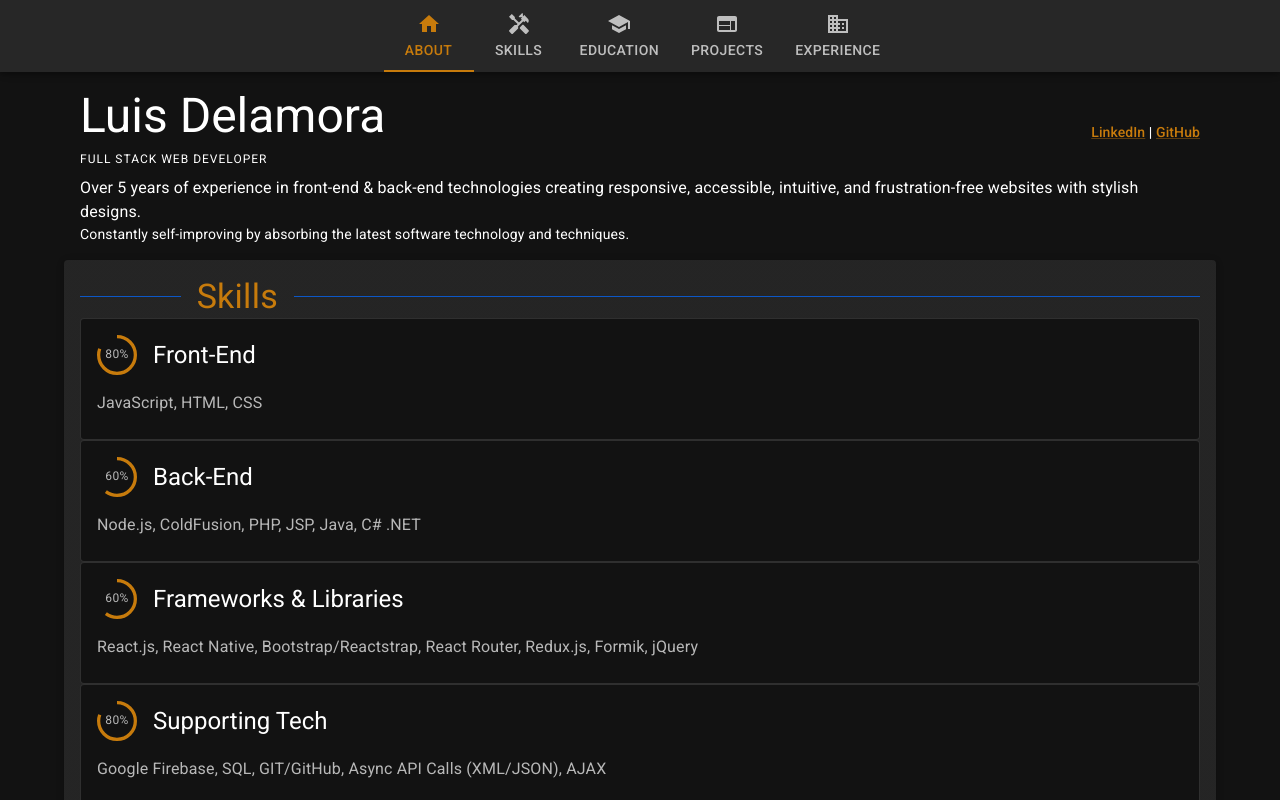
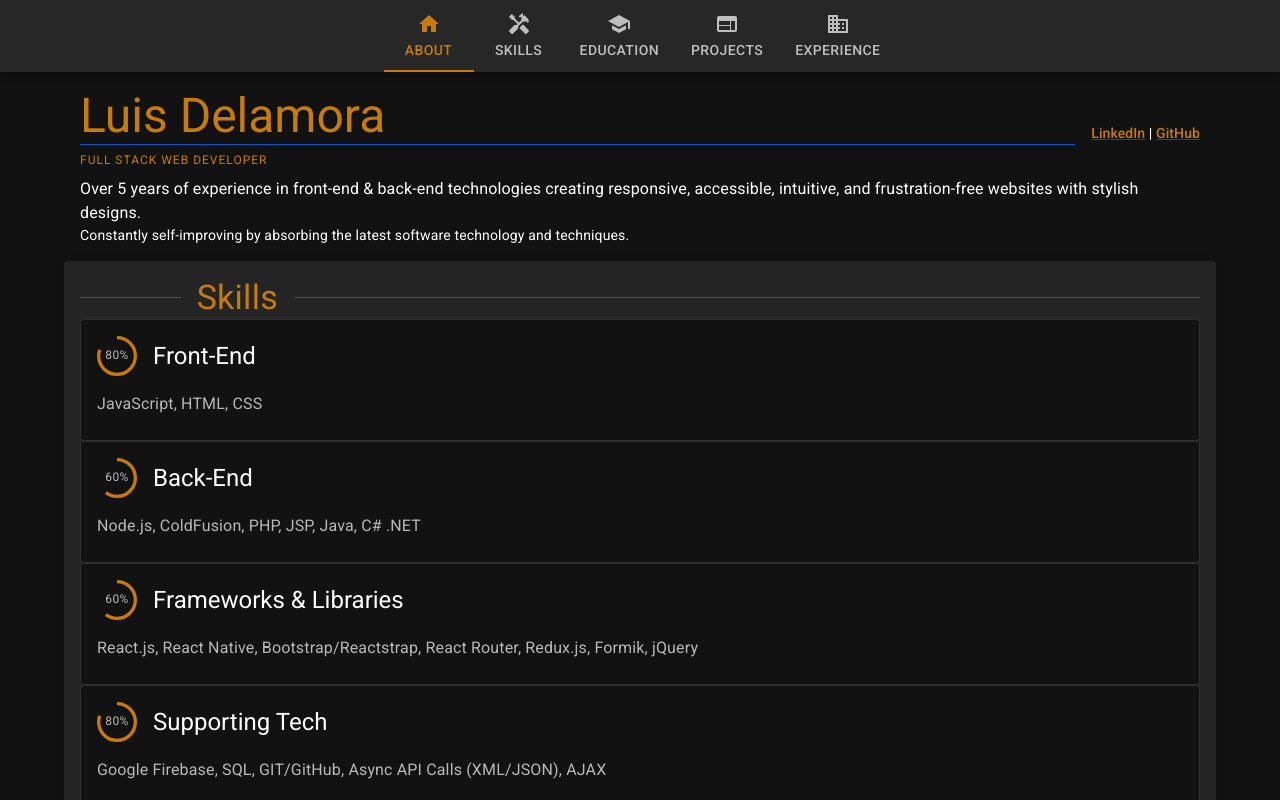
Before and after one commit to eccos/portfolio, a React (Create React App) app: page / in a window 1280 px wide. Shown: the top 800 px of the page. Built offline with nearby package versions, Linux system fonts and the light colour scheme.

Commit message:
minor style change (color/border)

```diff
--- a/src/sections/AboutSection.js
+++ b/src/sections/AboutSection.js
@@ -1,10 +1,18 @@
-import { Link, Stack, Typography } from '@mui/material';
+import { Link, Stack, Typography, useTheme } from '@mui/material';
 
 export default function AboutSection() {
+  const theme = useTheme();
+
   return (
     <>
       <Stack direction={'row'} spacing={2}>
-        <Typography variant="h3" flex={1}>
+        <Typography
+          variant="h3"
+          flex={1}
+          borderBottom={1}
+          borderColor={theme.palette.secondary.main}
+          color={theme.palette.primary.main}
+        >
           Luis Delamora
         </Typography>
         <Typography variant="subtitle2" alignSelf={'end'}>
@@ -12,7 +20,9 @@ export default function AboutSection() {
           <Link href="https://github.com/eccos">GitHub</Link>
         </Typography>
       </Stack>
-      <Typography variant="overline">Full Stack Web Developer</Typography>
+      <Typography variant="overline" color={theme.palette.primary.main}>
+        Full Stack Web Developer
+      </Typography>
       <Typography variant="body1">
         Over 5 years of experience in front-end & back-end technologies creating
         responsive, accessible, intuitive, and frustration-free websites with
```
